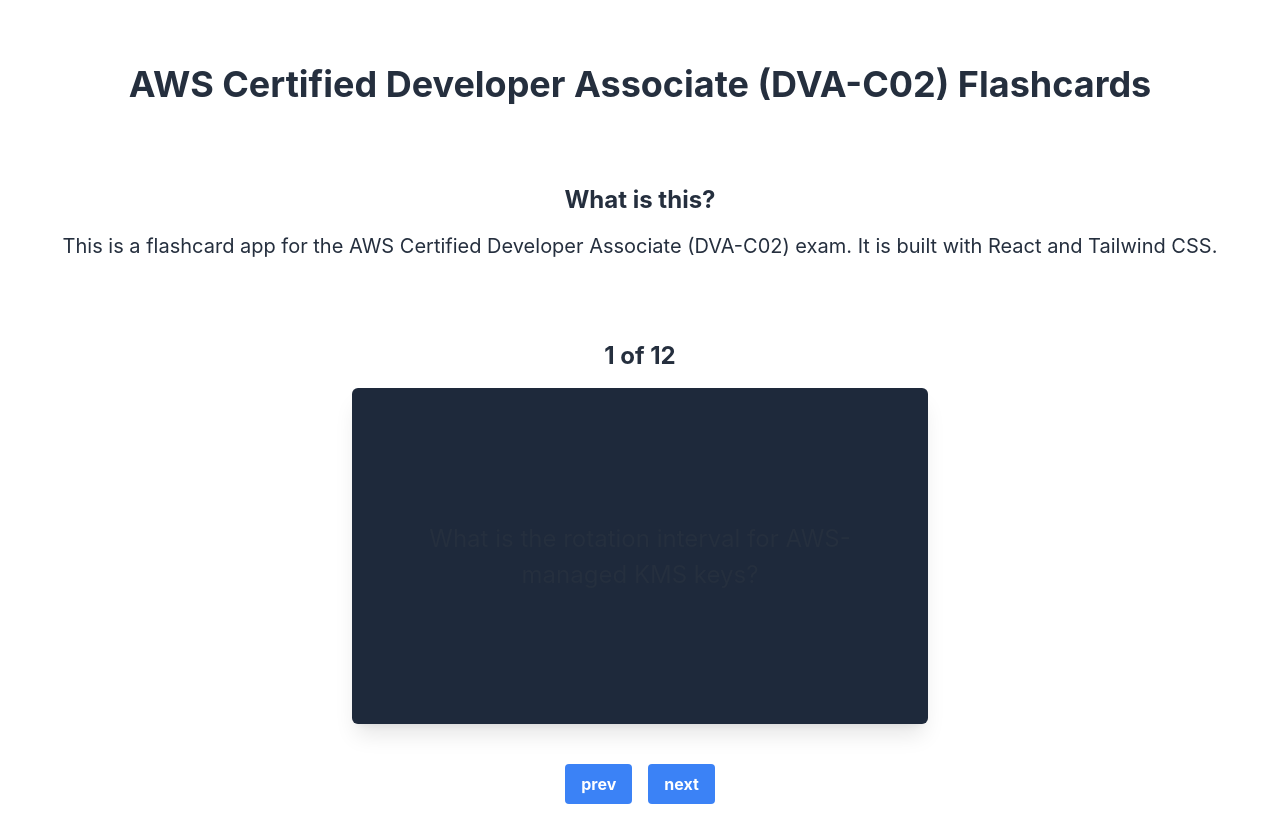
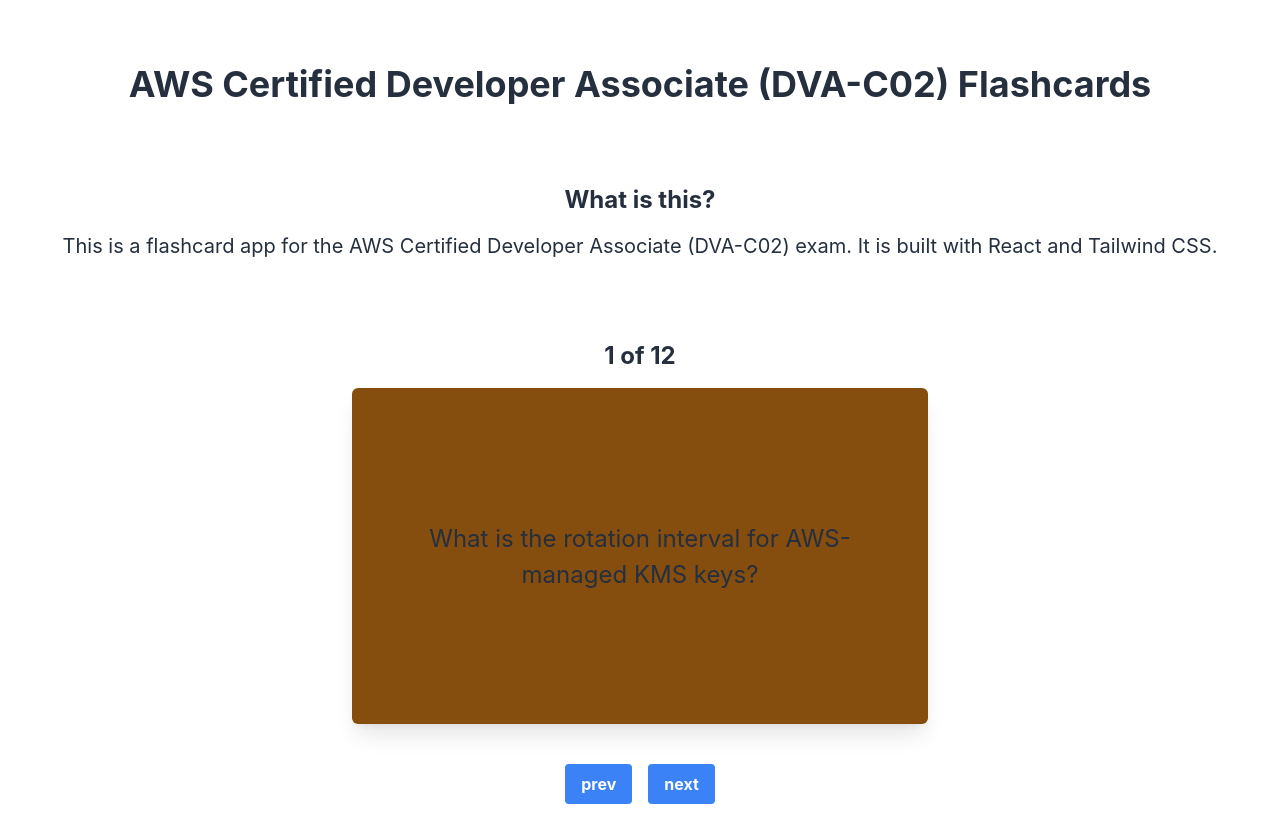
Before and after one commit to gerjunior/flashcards, a React (Vite) app: page / in a window 1280 px wide. Built offline with nearby package versions, Linux system fonts and the light colour scheme.

Commit message:
feat: add colors on cards based on categories

```diff
--- a/src/components/CardFlip/CardFlip.tsx
+++ b/src/components/CardFlip/CardFlip.tsx
@@ -1,5 +1,11 @@
 import './CardFlip.css';
 import { Card } from '../../data/source';
+
+const colorMap: Record<Card['category'], string> = {
+  database: 'bg-blue-800',
+  development: 'bg-green-800',
+  security: 'bg-yellow-800',
+};
 
 type CardFlipProps = {
   card: Card;
@@ -12,10 +18,14 @@
   return (
     <div className="w-96 h-56 m-4 scale-150">
       <div className={`card ${shouldAnimate ? 'duration-700 ease-in-out' : ''} ${isFlipped ? 'rotate-y-180' : ''}`} onClick={handleClick}>
-        <div className="front absolute w-full h-full bg-slate-800 rounded shadow-lg flex items-center justify-center p-10">
+        <div className={`front absolute w-full h-full ${colorMap[card.category]} rounded shadow-lg flex items-center justify-center p-10`}>
           {card.front}
         </div>
-        <div className="back absolute w-full h-full bg-slate-800 rounded shadow-lg flex items-center justify-center rotate-y-180">
+        <div
+          className={`back absolute w-full h-full ${
+            colorMap[card.category]
+          } rounded shadow-lg flex items-center justify-center rotate-y-180`}
+        >
           {card.back}
         </div>
       </div>
--- a/src/data/source.ts
+++ b/src/data/source.ts
@@ -1,57 +1,70 @@
 export type Card = {
   front: string;
   back: string;
+  category: 'development' | 'security' | 'database';
 };
 
 export const cards: Card[] = [
   {
     front: 'What is the rotation interval for AWS-managed KMS keys?',
     back: '1 year',
+    category: 'security',
   },
   {
     front: 'What AWS service can be used to audit a KMS Key usage?',
     back: 'CloudTrail',
+    category: 'security',
   },
   {
     front: 'What is the maximum execution duration for an Express Step Function?',
     back: '5 minutes',
+    category: 'development',
   },
   {
     front: 'What infrastructure creation tool is utilized by AWS SAM?',
     back: 'CloudFormation',
+    category: 'development',
   },
   {
     front: 'What is the maximum execution duration for a Standard Step Function?',
     back: '1 year',
+    category: 'development',
   },
   {
     front: 'Where are AWS CodeBuild artifacts stored?',
     back: 'S3',
+    category: 'development',
   },
   {
     front: 'How can you enable different origins from making requests to your API Gateway?',
     back: 'Enable CORS',
+    category: 'development',
   },
   {
     front: 'What property can you use to get only specified fields from a DynamoDB query?',
     back: 'ProjectionExpression',
+    category: 'database',
   },
   {
     front: 'What is the maximum execution duration for a Lambda function?',
     back: '15 minutes',
+    category: 'development',
   },
   {
     front: 'What is the simplest way to delete old items from a DynamoDB table?',
     back: 'Set a TTL',
+    category: 'database',
   },
   {
     front: 'What is the default concurrency limit for Lambda functions in an AWS account for the same region?',
     back: '1000',
+    category: 'development',
   },
   {
     front: `
 What is the maximum number of concurrent executions that can be reserved for all Lambda functions in a region + account combination
 using the default concurrency limit?`,
     back: '900',
+    category: 'development',
   },
 ];
```
